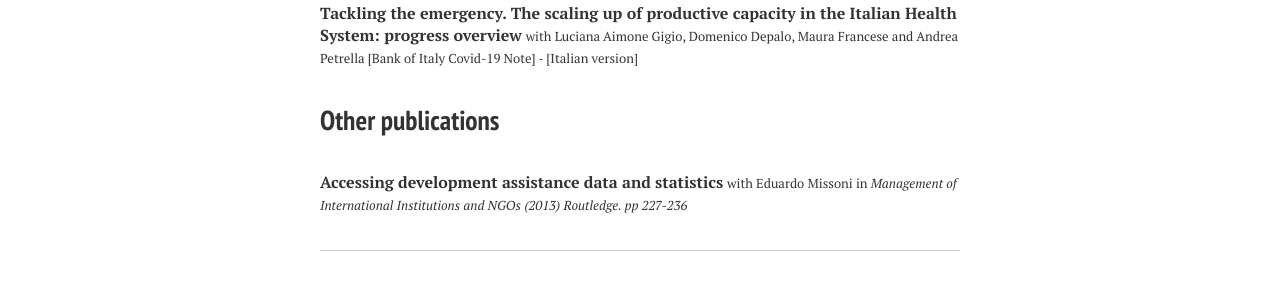
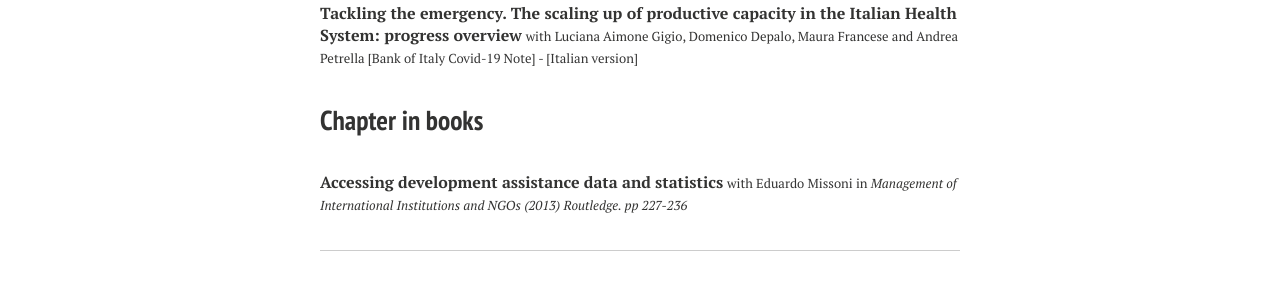
Before and after one commit to luca-citino/luca-citino.github.io, a Jekyll site: the page built from research.md, in a window 1280 px wide. Shown: the part 684-984 px from the top of the page. Built offline with Jekyll 4.4.1, drawn with Linux system fonts in a browser that asks for light colours; nearby versions of some CDN libraries; some web fonts are replaced.

Commit message:
Update research.md

```diff
--- a/research.md
+++ b/research.md
@@ -18,5 +18,5 @@ title: Research
 ### Policy papers
 **Tackling the emergency. The scaling up of productive capacity in the Italian Health System: progress overview** <font size="-1">with Luciana Aimone Gigio, Domenico Depalo, Maura Francese and Andrea Petrella [<a href="https://www.bancaditalia.it/media/notizie/2020/2020_HealthPolicies_progress_v6_External.pdf?language_id=1">Bank of Italy Covid-19 Note</a>] - [<a href="https://www.bancaditalia.it/media/notizie/2020/2020_HealthPolicies_Progress_v6_ITA_External.pdf">Italian version</a>] </font>
 
-### Other publications
+### Chapter in books
 **Accessing development assistance data and statistics** <font size="-1">with <a href="http://eduardomissoni.info/?lang=en">Eduardo Missoni</a> in <i>Management of International Institutions and NGOs (2013) Routledge. pp 227-236</i>
```
